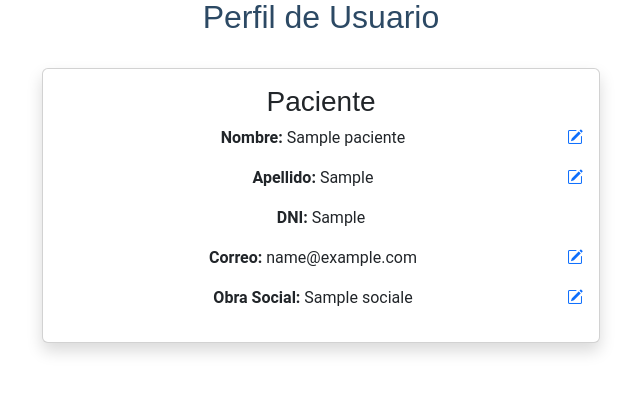
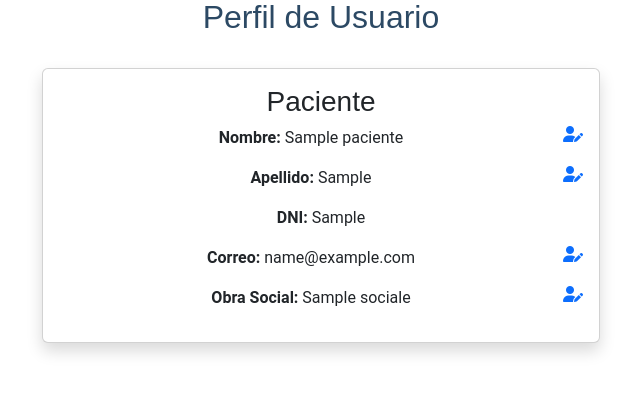
Before and after one commit to lautarog773/proyecto-historia-clinica, a PHP site: page /perfil.php in a window 1280 px wide. Shown: the part 159-554 px from the top of the page, without its empty margins (319-959 px from the left). Run offline with PHP 8.4, Linux system fonts and the light colour scheme; the visitor is signed in with stand-in values (Sample User, id 1); tables that the repository leaves empty or names only in its code hold one stand-in row (values such as "Sample post").

```diff
--- a/perfil.php
+++ b/perfil.php
@@ -16,6 +16,7 @@
   <link href="assets/vendor/bootstrap/css/bootstrap.min.css" rel="stylesheet">
   <link href="assets/vendor/bootstrap-icons/bootstrap-icons.css" rel="stylesheet">
   <link href="assets/css/main.css" rel="stylesheet">
+  <link href="assets/vendor/fontawesome-free/css/all.min.css" rel="stylesheet">
 </head>
 
 <body class="index-page">
@@ -75,11 +76,11 @@
               echo "<div class='card mb-3 shadow text-center'>";
               echo "<div class='card-body'>";
               echo "<h3 class='card-title'>Paciente</h3>";
-              echo "<p><strong>Nombre:</strong> " . $profileData['Nombre'] . " <i class='bi bi-pencil-square float-end text-primary' data-bs-toggle='modal' data-bs-target='#editModal' data-field='Nombre' data-value='" . $profileData['Nombre'] . "'></i></p>";
-              echo "<p><strong>Apellido:</strong> " . $profileData['Apellido'] . " <i class='bi bi-pencil-square float-end text-primary' data-bs-toggle='modal' data-bs-target='#editModal' data-field='Apellido' data-value='" . $profileData['Apellido'] . "'></i></p>";
+              echo "<p><strong>Nombre:</strong> " . $profileData['Nombre'] . " <i class='fa-solid fa-user-pen float-end text-primary cursor-pointer' data-bs-toggle='modal' data-bs-target='#editModal' data-field='Nombre' data-value='" . $profileData['Nombre'] . "'></i></p>";
+              echo "<p><strong>Apellido:</strong> " . $profileData['Apellido'] . " <i class='fa-solid fa-user-pen float-end text-primary cursor-pointer' data-bs-toggle='modal' data-bs-target='#editModal' data-field='Apellido' data-value='" . $profileData['Apellido'] . "'></i></p>";
               echo "<p><strong>DNI:</strong> " . $profileData['DNI'] . "</p>";  // no se muestra el ícono de edición para el DNI
-              echo "<p><strong>Correo:</strong> " . $user['mail'] . " <i class='bi bi-pencil-square float-end text-primary' data-bs-toggle='modal' data-bs-target='#editModal' data-field='mail' data-value='" . $user['mail'] . "'></i></p>";
-              echo "<p><strong>Obra Social:</strong> " . $profileData['ObraSocial'] . " <i class='bi bi-pencil-square float-end text-primary' data-bs-toggle='modal' data-bs-target='#editModal' data-field='ObraSocial'></i></p>";
+              echo "<p><strong>Correo:</strong> " . $user['mail'] . " <i class='fa-solid fa-user-pen float-end text-primary cursor-pointer' data-bs-toggle='modal' data-bs-target='#editModal' data-field='mail' data-value='" . $user['mail'] . "'></i></p>";
+              echo "<p><strong>Obra Social:</strong> " . $profileData['ObraSocial'] . " <i class='fa-solid fa-user-pen float-end text-primary cursor-pointer' data-bs-toggle='modal' data-bs-target='#editModal' data-field='ObraSocial'></i></p>";
               echo "</div></div>";
           }
         ?>
```
